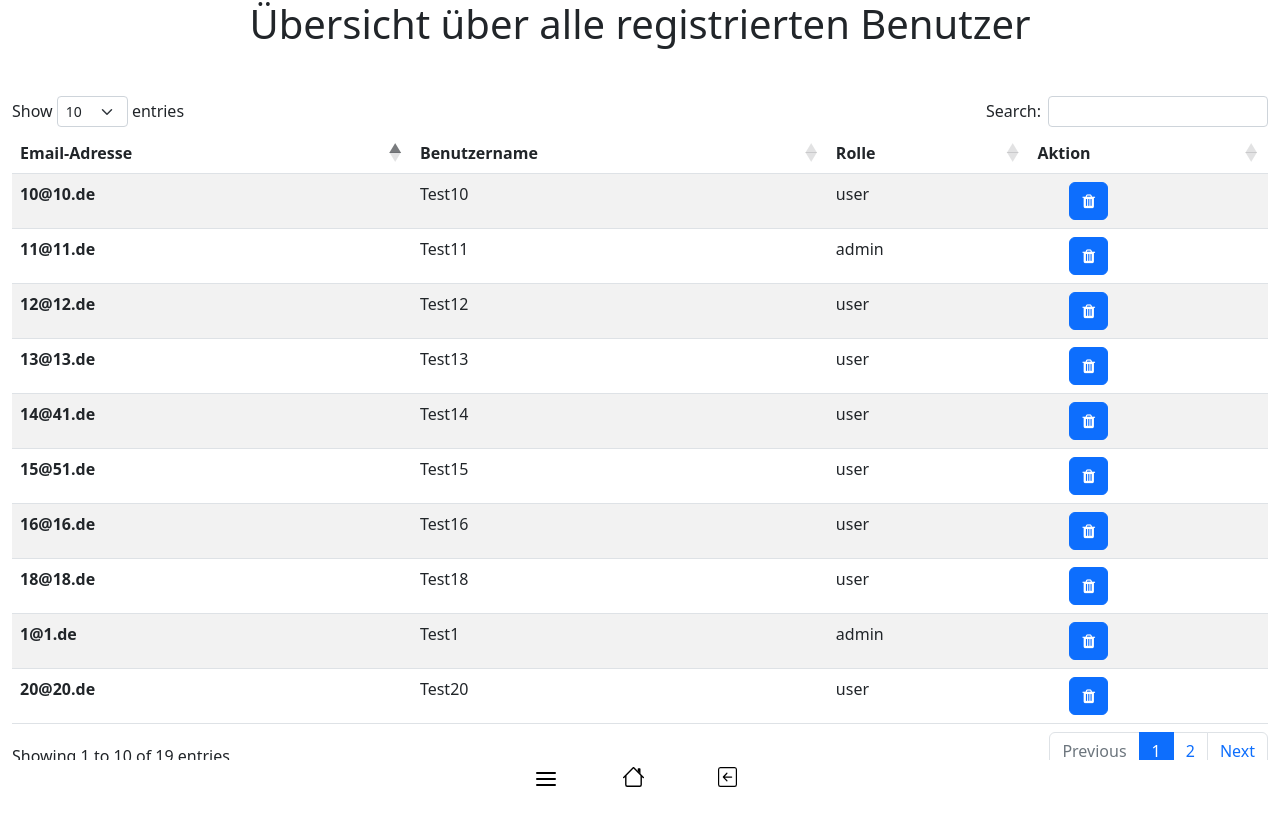
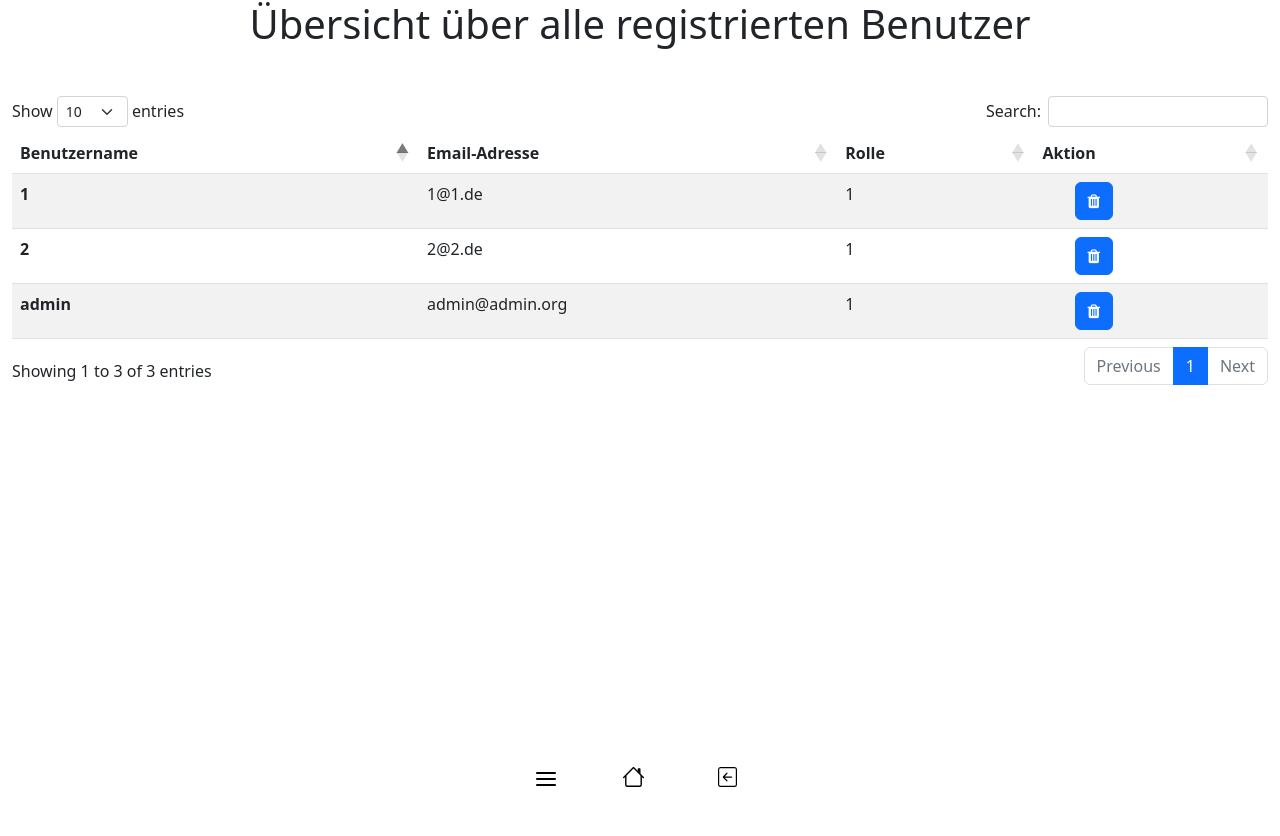
Before and after one commit to swssl/webt-projekt, a Flask app: page /adminbereich in a window 1280 px wide. After the commit the page ends 787 px from the top, so only its background shows below. Run offline with Flask 2, Linux system fonts and the light colour scheme; a user stored in the database is signed in; data comes from the database, SQL or seed files in the repository; both versions use the stored data as it was after the commit; some libraries are stand-ins or nearby versions.

Commit message:
Benutzer werden jetzt aus Datenbank geholt

```diff
--- a/hikerz/templates/adminArea.html
+++ b/hikerz/templates/adminArea.html
@@ -9,8 +9,8 @@
     <table id="example" class="table table-striped" style="width:100%">
         <thead>
             <tr>
+                <th scope="col">Benutzername</th>
                 <th scope="col">Email-Adresse</th>
-                <th scope="col">Benutzername</th>
                 <th scope="col">Rolle</th>
                 <th scope="col">Aktion</th>
             </tr>
@@ -18,15 +18,15 @@
         <tbody>
             {% for u in allUsers %}
                 <tr>
-                    <th scope="row">{{ allUsers[u][1] }}</th>
-                    <td>{{ allUsers[u][0] }}</td>
-                    <td>{{ allUsers[u][2] }}</td>
+                    <th scope="row">{{ u.username }}</th>
+                    <td>{{ u.emailAdresse }}</td>
+                    <td>{{ u.rolle }}</td>
                     <td>
                         <ul class="list inline m-0">
                             <li class="list-inline-item">
-                                <button type="button" class="btn btn-primary" data-bs-toggle="modal" data-bs-target="#myModalFor{{ allUsers[u][0] }}" data-toggle="tooltip" data-placement="top" title="Benutzer löschen"><i class="fa fa-trash"></i></button>
+                                <button type="button" class="btn btn-primary" data-bs-toggle="modal" data-bs-target="#myModalFor{{ u.username }}" data-toggle="tooltip" data-placement="top" title="Benutzer löschen"><i class="fa fa-trash"></i></button>
 
-                                <div class="modal" id="myModalFor{{ allUsers[u][0] }}">
+                                <div class="modal" id="myModalFor{{ u.username }}">
                                     <div class="modal-dialog" role="document">
                                         <div class="modal-content">
                                         <div class="modal-header">
@@ -34,10 +34,10 @@
                                             <button type="button" class="btn-close" data-bs-dismiss="modal"></button>
                                         </div>
                                         <div class="modal-body">
-                                            <p>Möchten Sie den Benutzer {{ allUsers[u][0] }} endgültig löschen?</p>
+                                            <p>Möchten Sie den Benutzer {{ u.username }} endgültig löschen?</p>
                                         </div>
                                         <div class="modal-footer">
-                                            <button type="button" class="btn btn-primary" onclick="window.location.href = '/benutzerLoeschen//{{ allUsers[u][0] }}';">Löschen</button>
+                                            <button type="button" class="btn btn-primary" onclick="window.location.href = '/benutzerLoeschen//{{ u.username }}';">Löschen</button>
                                             <button type="button" class="btn btn-secondary" data-bs-dismiss="modal">Abbrechen</button>
                                         </div>
                                         </div>
@@ -73,7 +73,7 @@
     });
 
     {% for u in allUsers %}
-        $('#myModalFor{{ allUsers[u][0] }}').on('shown.bs.modal', function () {
+        $('#myModalFor{{ u.username }}').on('shown.bs.modal', function () {
         $('#myInput').trigger('focus')
         })
     {% endfor %}
--- a/hikerz/views.py
+++ b/hikerz/views.py
@@ -1,4 +1,5 @@
-from flask import Blueprint, render_template, redirect, request
+from sys import flags
+from flask import Blueprint, render_template, redirect, request, abort
 from flask_login import current_user, login_required, login_user, logout_user
 from .db import *
 from .forms import *
@@ -81,25 +82,25 @@ def testRoute():
 
 
 @views.route('/adminbereich')
+@login_required
 def adminbereich():
+    if current_user.rolle != 1:
+        abort(401)
+    allUsers = User.query.all()
     test_user = User("admin", "admin@localhost.org", "admin", 0)
-    allUsers = {"user1":["Test1","1@1.de","admin"], "user2":["Test2","2@2.de","user"],"user3":["Test3","3@3.de","user"],"user4":["Test4","4@4.de","user"],"user5":["Test5","5@5.de","user"],"user6":["Test6","6@6.de","user"],"user7":["Test7","7@7.de","user"],"user8":["Test8","8@8.de","user"],"user9":["Test9","9@9.de","user"],"user10":["Test10","10@10.de","user"],"user11":["Test11","11@11.de","admin"], "user12":["Test12","12@12.de","user"],"user13":["Test13","13@13.de","user"],"user14":["Test14","14@41.de","user"],"user15":["Test15","15@51.de","user"],"user16":["Test16","16@16.de","user"],"user17":["Test17","71@17.de","user"],"user8":["Test18","18@18.de","user"],"user19":["Test19","91@19.de","user"],"user20":["Test20","20@20.de","user"]}
+
     return render_template("adminArea.html", allUsers=allUsers, test_user=test_user)
 
 
 @views.route('/benutzerLoeschen/<userID>')
+@login_required
 def adminbereichUserDelete(userID):
-    print("Benutzer der geloescht werden soll:",userID)
+    if current_user.username == userID:#man darf sich nicht selber loeschen
+        return redirect('/adminbereich')#auf adminbereich verlinken
 
-    #loesch logik muss angepasst werden
-    allUsers = {"user1":["Test1","1@1.de","admin"], "user2":["Test2","2@2.de","user"],"user3":["Test3","3@3.de","user"],"user4":["Test4","4@4.de","user"],"user5":["Test5","5@5.de","user"],"user6":["Test6","6@6.de","user"],"user7":["Test7","7@7.de","user"],"user8":["Test8","8@8.de","user"],"user9":["Test9","9@9.de","user"],"user10":["Test10","10@10.de","user"],"user11":["Test11","11@11.de","admin"], "user12":["Test12","12@12.de","user"],"user13":["Test13","13@13.de","user"],"user14":["Test14","14@41.de","user"],"user15":["Test15","15@51.de","user"],"user16":["Test16","16@16.de","user"],"user17":["Test17","71@17.de","user"],"user8":["Test18","18@18.de","user"],"user19":["Test19","91@19.de","user"],"user20":["Test20","20@20.de","user"]}
-    loeschUser = None
-    for u in allUsers:
-        if allUsers[u][0] == userID:
-            loeschUser = u
-    if loeschUser is not None:
-        del allUsers[loeschUser]
 
-    test_user = User("admin", "admin@localhost.org", "admin", 0)
+    #benutzer wird aus db geloescht
+    User.query.filter(User.username == userID).delete()
+    db.session.commit()
 
-    return render_template("adminArea.html", allUsers=allUsers, test_user=test_user)
+    return redirect('/adminbereich')#auf adminbereich verlinken
```
Also changed, not shown: database.db.
